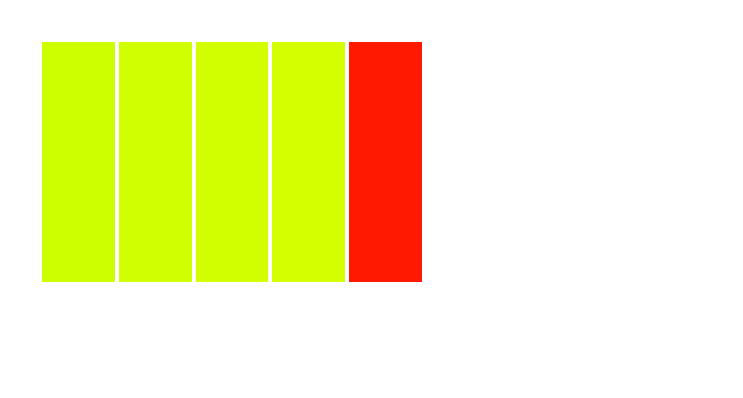
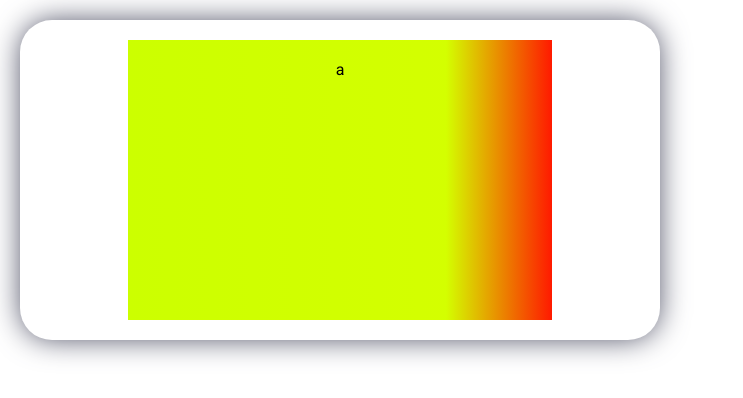
Before and after one commit to karczi23/pa, a React (Create React App) app: page / in a window 1280 px wide. Shown: the top 398 px of the page, without its empty margins (0-743 px from the left). Built offline with nearby package versions, Linux system fonts and the light colour scheme.

Commit message:
further chart improvements

```diff
--- a/src/components/chart/Chart.tsx
+++ b/src/components/chart/Chart.tsx
@@ -3,6 +3,7 @@ import { ChartContext } from '../../context/ChartContext';
 import Bar from './Bar';
 import './css/chart.css'
 import { ColorContext } from '../../context/ColorContext';
+import { ChartTextContainer, Container } from '../structure/Container';
 
 const Chart = (props) => {
 
@@ -15,26 +16,29 @@ const colors = useContext(ColorContext)
 const toggleHover = () => setHovered(prevState => !prevState);
 
 return (
-    <div className='chartArea' onMouseEnter={toggleHover} onMouseLeave={toggleHover}>
+    <Container>
+    <div onMouseEnter={toggleHover} onMouseLeave={toggleHover}>
         {
             isHovered ?
             <div>
-            {/* <TopDownContainer> */}
-                <div className='chartAreaHovered chartArea'>
+                <ChartTextContainer/>
+                <div className='chartAreaHovered chartArea border-bottom border-left border-right'>
                 {
                     data.map((value, index) =>
                         <Bar key={index} setTemperature={setTemperature} temperature={value} color={colors[index]}/>
                     )
                 }
                 </div>
-                {temperature && <div>Temperatura: {temperature}</div>}
+                <ChartTextContainer>
+                    {temperature && `Temperatura: ${temperature}°C`}
+                </ChartTextContainer>
             </div>
-            // </TopDownContainer>
 
             :
             <div className='chartAreaUnhovered chartArea' style={{backgroundImage: `linear-gradient(to right, ${colors.join(',')})`}}>a</div>
         }
     </div>
+    </Container>
   )
 }
 
--- a/src/components/chart/css/chart.css
+++ b/src/components/chart/css/chart.css
@@ -2,6 +2,7 @@
     width: 30vw;
     height: 30vh;
     padding: 20px;
+    font-family: 'Roboto';
 }
 
 .chartAreaHovered {
--- a/src/components/structure/Container.tsx
+++ b/src/components/structure/Container.tsx
@@ -1,10 +1,25 @@
 import styled from "styled-components";
 
 const Container = styled.div`
+    display: flex;
+    justify-content: center;
+    align-items: center;
     width: 50%;
-    background-color: grey;
-    border-radius: 5em;
+    height: 40vh;
+    background-color: white;
+    box-shadow: 0px 0px 30px -2px rgba(66, 68, 90, 1);
+    border-radius: 2em;
     margin: 20px;
 `
 
-export { Container };
+const TopDownContainer = styled.div`
+    display: flex;
+    flex-direction: column;
+`
+
+const ChartTextContainer = styled.div`
+    width: 100%;
+    height: 1em;
+`
+
+export { Container, TopDownContainer, ChartTextContainer };
--- a/src/index.css
+++ b/src/index.css
@@ -1,3 +1,5 @@
+@import url('https://fonts.googleapis.com/css2?family=Roboto&display=swap');
+
 body {
   margin: 0;
   font-family: -apple-system, BlinkMacSystemFont, 'Segoe UI', 'Roboto', 'Oxygen',
@@ -11,3 +13,15 @@ code {
   font-family: source-code-pro, Menlo, Monaco, Consolas, 'Courier New',
     monospace;
 }
+
+.border-bottom {
+  border-bottom: 1px solid black;
+}
+
+.border-left {
+  border-left: 1px solid black;
+}
+
+.border-right {
+  border-right: 1px solid black;
+}
```
